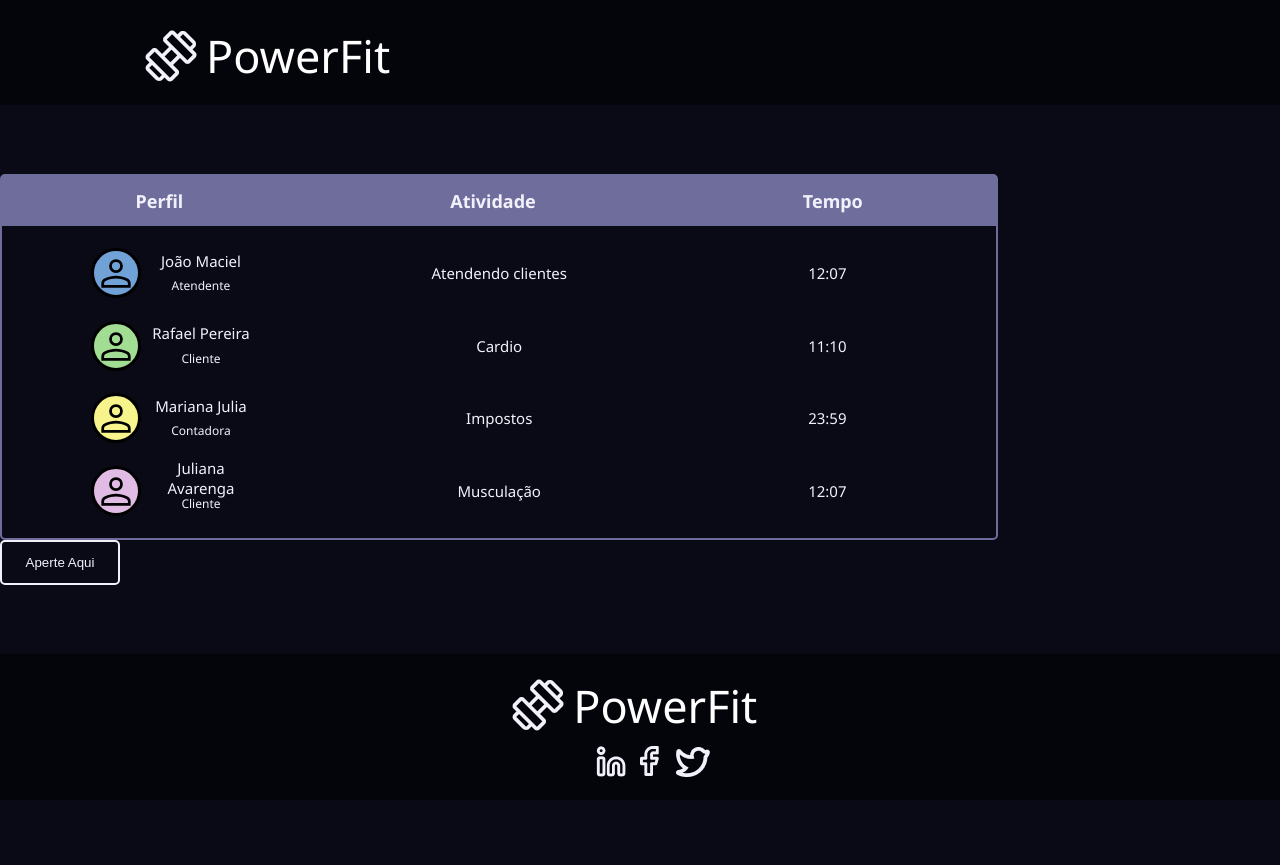
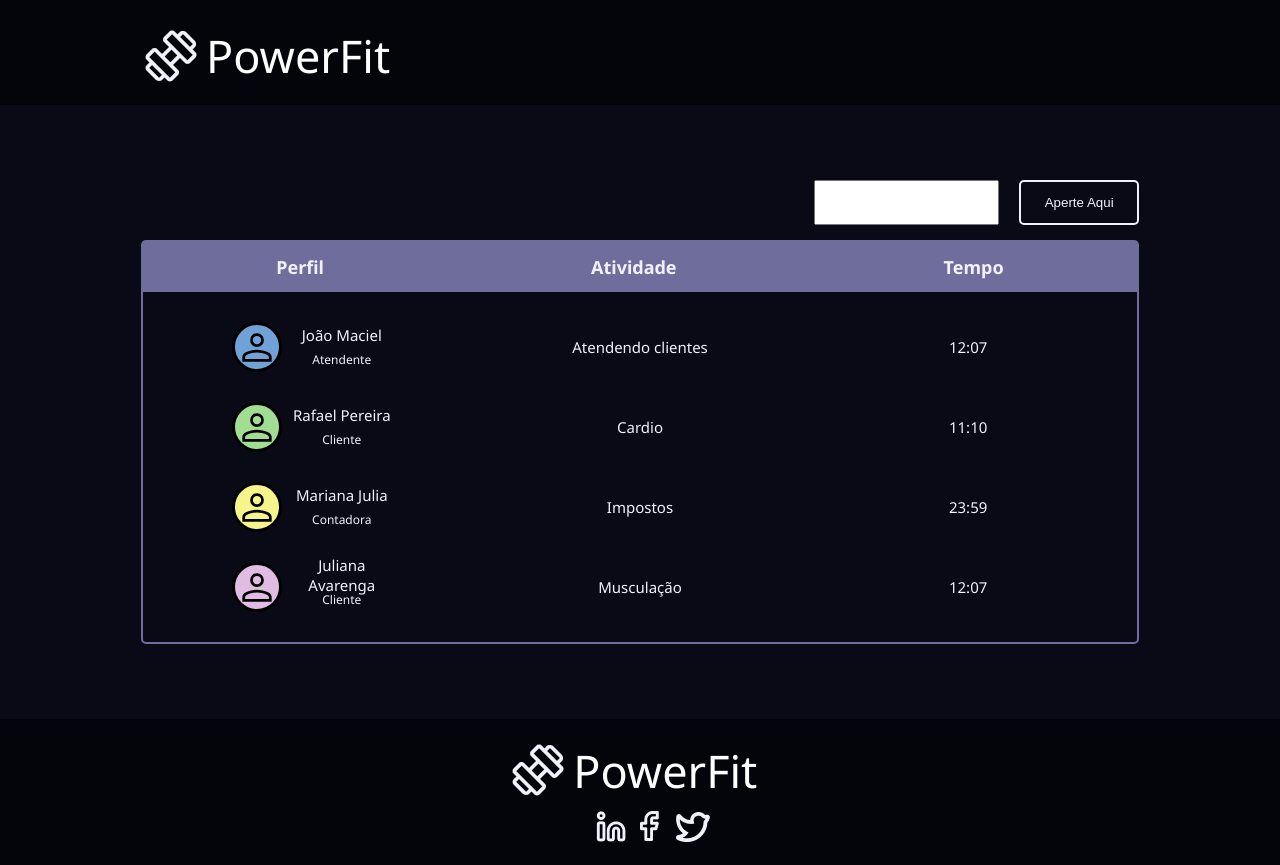
Before and after one commit to SamuelFVG/powerfit-trainee-cpe, a React (Vite) app in the folder powerfit/: page /home in a window 1280 px wide. Before the commit the page ends 800 px from the top, so only its background shows below. Built offline with nearby package versions, Linux system fonts and the light colour scheme.

Commit message:
Add formulário na home

```diff
--- a/powerfit/src/Styles.js
+++ b/powerfit/src/Styles.js
@@ -6,4 +6,5 @@ export const DivGeralApp = styled.div`
   justify-content: space-between;
 
   min-height: 100vh;
+  gap: 5rem;
 `;
--- a/powerfit/src/components/LinhaDaTabelaGenerica/LinhaDaTabelaGenerica.jsx
+++ b/powerfit/src/components/LinhaDaTabelaGenerica/LinhaDaTabelaGenerica.jsx
@@ -12,15 +12,10 @@ import Perfil_doodle from "../../assets/Perfil_doodle.svg";
 
 export default function LinhaDaTabelaGenerica({ dados }) {
   return (
-    <>
     <LinhaDaTabelaG>
       <Perfil>
         <Doodle color={dados.cor_doodle}>
-            <PerfilDoodle
-              src={Perfil_doodle}
-              width={1000}
-              height={outerHeight}
-            />
+          <PerfilDoodle src={Perfil_doodle} />
         </Doodle>
         <InformacoesPerfil>
           <DivGenericoPerfil> {dados.nome} </DivGenericoPerfil>
@@ -32,7 +27,6 @@ export default function LinhaDaTabelaGenerica({ dados }) {
 
       <DivGenericoTabela>{dados.horas}</DivGenericoTabela>
     </LinhaDaTabelaG>
-    </>
   );
 }
 
--- a/powerfit/src/components/LinhaDaTabelaGenerica/Styles.js
+++ b/powerfit/src/components/LinhaDaTabelaGenerica/Styles.js
@@ -6,10 +6,8 @@ export const PerfilDoodle = styled.img`
 `;
 
 export const LinhaDaTabelaG = styled.div`
-  /* border: solid 1px green ; */
-  margin-top: 1.5rem;
-  margin-bottom: 1.5rem;
-
+  margin-top: 2rem;
+  margin-bottom: 2rem;
   height: 50px;
   width: 100%;
   display: flex;
@@ -19,20 +17,17 @@ export const LinhaDaTabelaG = styled.div`
 export const Perfil = styled.div`
   width: 33%;
   gap: 3%;
-
   display: flex;
   justify-content: center;
 `;
 
 export const InformacoesPerfil = styled.div`
-  //flex-grow: 1;
   display: flex;
   flex-direction: column;
 `;
 
 export const DivGenerico = styled.div`
   flex-grow: inherit;
-
   width: fit-content;
   display: flex;
   justify-content: center;
--- a/powerfit/src/pages/Home/Home.jsx
+++ b/powerfit/src/pages/Home/Home.jsx
@@ -1,10 +1,14 @@
-import { Titulo, Tabela, TopoTabela, DivGenericoTitulo } from "./Styles";
+import {
+  Tabela,
+  TopoTabela,
+  DivTituloTabelaHome,
+  DivGeralHome,
+  DivInputsHome,
+} from "./Styles";
 
 import {
   BotaoGenerico,
   InputGenerico,
-  LinkGenerico,
-  Header,
   LinhaDaTabelaGenerica,
 } from "../../components";
 
@@ -39,30 +43,31 @@ let pessoas = [
   },
 ];
 
-export default function Home() {
+function printaTabela() {
   return (
-    <div>
-      <Tabela>
-        <TopoTabela>
-          <DivGenericoTitulo>Perfil</DivGenericoTitulo>
-          <DivGenericoTitulo>Atividade</DivGenericoTitulo>
-          <DivGenericoTitulo>Tempo</DivGenericoTitulo>
-        </TopoTabela>
+    <Tabela>
+      <TopoTabela>
+        <DivTituloTabelaHome>Perfil</DivTituloTabelaHome>
+        <DivTituloTabelaHome>Atividade</DivTituloTabelaHome>
+        <DivTituloTabelaHome>Tempo</DivTituloTabelaHome>
+      </TopoTabela>
 
-        <LinhaDaTabelaGenerica dados={pessoas[0]} />
-        <LinhaDaTabelaGenerica dados={pessoas[1]} />
-        <LinhaDaTabelaGenerica dados={pessoas[2]} />
-        <LinhaDaTabelaGenerica dados={pessoas[3]} />
-      </Tabela>
-      <BotaoGenerico texto="Aperte Aqui" />
-    </div>
+      {pessoas.map((pessoa) => (
+        <LinhaDaTabelaGenerica dados={pessoa} key={pessoa.nome} />
+      ))}
+    </Tabela>
   );
 }
 
-{
-  /* <Header/>
-<Titulo>Home</Titulo>
-<BotaoGenerico/>
-<LinkGenerico/>
-<InputGenerico/> */
+export default function Home() {
+  return (
+    <DivGeralHome>
+      <DivInputsHome>
+        <input></input> {/* placeholder, aqui vai o dropdown */}
+        <BotaoGenerico texto="Aperte Aqui" />
+      </DivInputsHome>
+
+      {printaTabela()}
+    </DivGeralHome>
+  );
 }
--- a/powerfit/src/pages/Home/Styles.js
+++ b/powerfit/src/pages/Home/Styles.js
@@ -1,22 +1,15 @@
 import styled from "styled-components";
 import { DivGenerico } from "../../components/LinhaDaTabelaGenerica/Styles";
-
-export const Titulo = styled.h1`
-  font-size: 100px;
-`;
 
 export const Tabela = styled.div`
   border: solid 2px #6e6d9c;
   border-radius: 5px;
-  //background-color:#aaa;
   width: 78%;
 `;
 
 export const TopoTabela = styled.div`
   font-size: 1.2rem;
   font-weight: bold;
-
-  //border-radius: 5px 5px 0 0;
   background-color: #6e6d9c;
   width: 100%;
   height: 50px;
@@ -25,6 +18,19 @@ export const TopoTabela = styled.div`
   justify-content: center;
 `;
 
-export const DivGenericoTitulo = styled(DivGenerico)`
+export const DivTituloTabelaHome = styled(DivGenerico)`
   flex-grow: 1;
 `;
+
+export const DivInputsHome = styled.form`
+  display: flex;
+  justify-content: right;
+  gap: 2%;
+  width: 78%;
+`;
+
+export const DivGeralHome = styled(DivGenerico)`
+  flex-direction: column;
+  width: 100%;
+  gap: 1rem;
+`;
```
Lines whose indentation alone changed are shown as unchanged.
